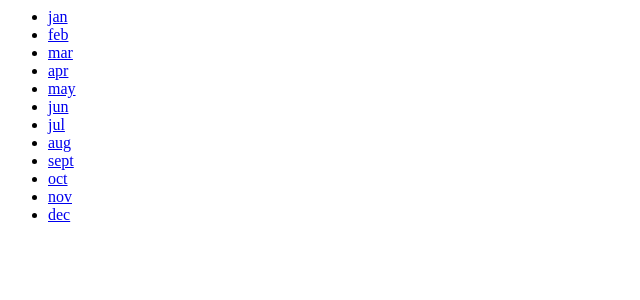
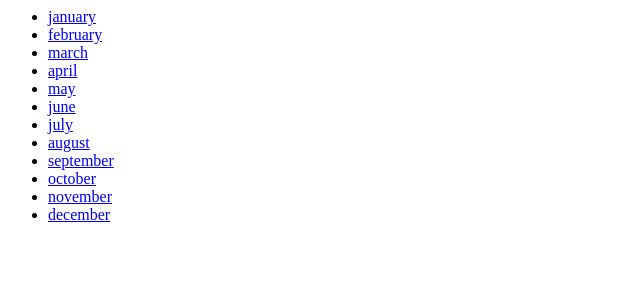
Before and after one commit to Pranav188/django_practice, a Django app: page /challenge/ in a window 1280 px wide. Shown: the top 300 px of the page, without its empty margins (0-640 px from the left). Run offline with Django 5.2, Linux system fonts and the light colour scheme.

Commit message:
day4 commit2

```diff
--- a/challenges/templates/challenges/challenge.html
+++ b/challenges/templates/challenges/challenge.html
@@ -6,6 +6,7 @@
     <title>Document</title>
 </head>
 <body>
-    <h2>welcome to the page bitch</h2>
+    <h2>Welcome to {{month_name}} Challenge</h2>
+    <h2>{{ text }}</h2>
 </body>
 </html>
--- a/challenges/views.py
+++ b/challenges/views.py
@@ -6,18 +6,18 @@ from django.template.loader import render_to_string
 
 
 monthly_challenges = {
-    "jan": "no bitches?",
-    "feb": "lmao",
-    "mar": "tralaleo tralala",
-    "apr": "john pork",
+    "january": "no bitches?",
+    "february": "lmao",
+    "march": "tralaleo tralala",
+    "april": "john pork",
     "may": "zesty",
-    "jun": "black ballz",
-    "jul": "birthday",
-    "aug": "bgmi",
-    "sept": "where the huzz at?",
-    "oct" : "chopped bitches bday",
-    "nov" : "fein",
-    "dec" : "xmas"
+    "june": "black ballz",
+    "july": "birthday",
+    "august": "bgmi",
+    "september": "where the huzz at?",
+    "october" : "chopped bitches bday",
+    "november" : "fein",
+    "december" : "xmas"
 }
 
 def home_page(response):
@@ -45,6 +45,9 @@ def func_month_number(response, month):
 def func_month(request, month):
     try:
         txt_str = monthly_challenges[month]
-        return render(request, "challenges/challenge.html")
+        return render(request, "challenges/challenge.html", {
+            "text" : txt_str,
+            "month_name" : month.capitalize()
+        })
     except KeyError:
         return HttpResponseNotFound("nope")
```
